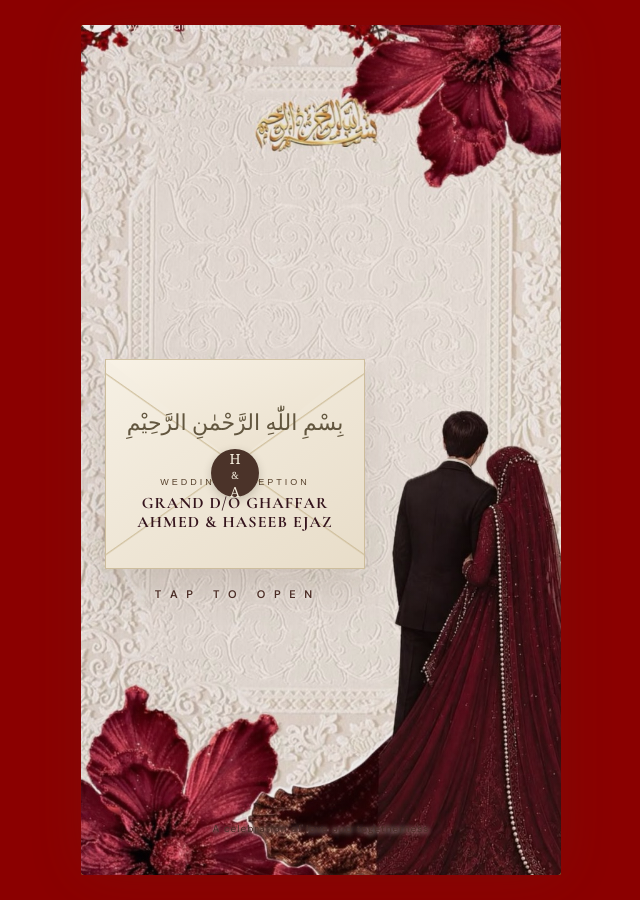
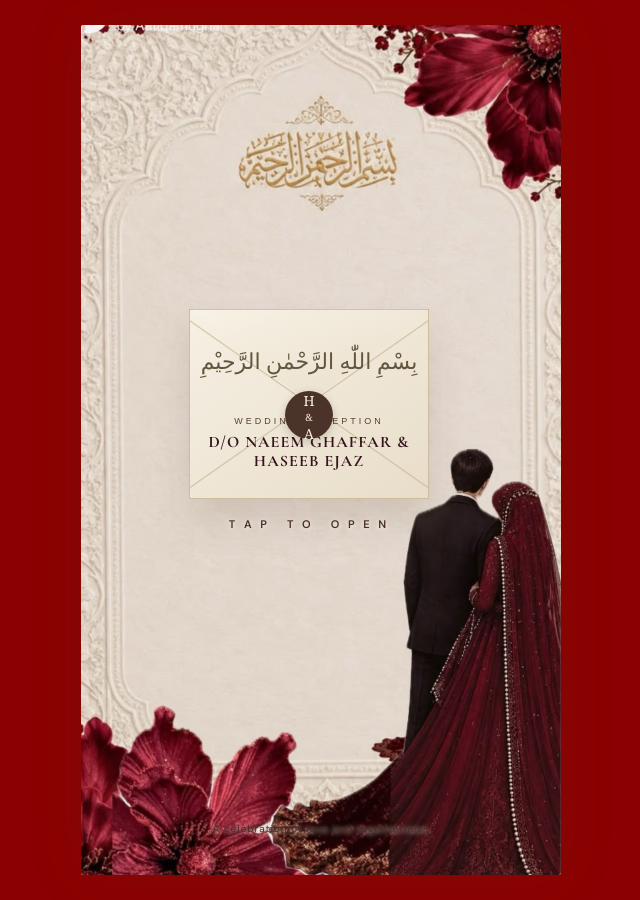
Before and after one commit to hamidmughal1827/wedding-invitation, a plain HTML site: page index.html in a window 1280 px wide. Shown: the whole page, without its empty margins (319-959 px from the left). Drawn offline with nearby package versions, Linux system fonts and the light colour scheme.

Commit message:
first commit

```diff
--- a/index.html
+++ b/index.html
@@ -19,7 +19,7 @@
         <span class="arabic">بِسْمِ اللّٰهِ الرَّحْمٰنِ الرَّحِيْمِ</span>
         <span class="seal">H <i>&</i> A</span>
         <span class="cover-kicker">WEDDING RECEPTION</span>
-        <span class="cover-names">GRAND D/O GHAFFAR AHMED &amp; HASEEB EJAZ<br></span>
+        <span class="cover-names">D/O NAEEM GHAFFAR &amp; HASEEB EJAZ<br></span>
       </button>
       <p class="tap-hint">T A P &nbsp; T O &nbsp; O P E N</p>
       <p class="cover-small">A celebration of love and togetherness</p>
@@ -30,7 +30,7 @@
         <div class="ornament">✧ &nbsp; W E D D I N G &nbsp; R E C E P T I O N &nbsp; ✧</div>
         <p class="script">Together with their families</p>
         <p class="small-caps">Your presence and blessings would mean a great deal to both families.</p>
-        <h1> D/O NAEEM <br>GHAFFAR<span> </span></h1>
+        <h1> GRAND D/O GHAFFAR  <br>AHMED<span> </span></h1>
         <p class="subline">D/O NAEEM GHAFFAR</p>
         <p class="script with">with</p>
         <h1 class="bride"> HASEEB<br><span>EJAZ</span></h1>
--- a/style.css
+++ b/style.css
@@ -3,7 +3,7 @@ html{scroll-behavior:smooth}body{margin:0;background:#8b0000;color:var(--ink);fo
 .invitation{width:min(100%,480px);margin:0 auto;background:var(--paper);min-height:100vh;overflow:hidden;box-shadow:0 0 55px #54493622}
 .cover-screen{min-height:100svh;display:flex;flex-direction:column;align-items:center;justify-content:center;position:relative;padding:30px 24px;background:#e4c45e url("background-cover.jpeg") center/cover no-repeat;overflow:hidden}
 .cover-glow{display:none}
-.envelope{position:relative;width:min(68%,260px);min-height:210px;border:1px solid #cdbd9c;background:linear-gradient(145deg,#f6f0e4,#e8ddc9);box-shadow:0 22px 35px #54452c24;display:flex;flex-direction:column;align-items:center;justify-content:center;padding:32px 10px 18px;cursor:pointer;color:var(--ink);transform:translateY(30px);transition:transform .7s,opacity .7s;z-index:1}
+.envelope{position:relative;width:min(64%,240px);min-height:190px;border:1px solid #cdbd9c;background:linear-gradient(145deg,#f6f0e4,#e8ddc9);box-shadow:0 22px 35px #54452c24;display:flex;flex-direction:column;align-items:center;justify-content:center;padding:28px 8px 16px;cursor:pointer;color:var(--ink);transform:translate(-12px,-30px);transition:transform .7s,opacity .7s;z-index:1}
 .envelope:before,.envelope:after{content:"";position:absolute;inset:0;pointer-events:none}
 .envelope:before{background:linear-gradient(145deg,transparent 49.7%,#c7b58e 50%,transparent 50.5%),linear-gradient(215deg,transparent 49.7%,#c7b58e 50%,transparent 50.5%);opacity:.75}
 .envelope-flap{position:absolute;top:-1px;left:0;width:100%;height:50%;background:linear-gradient(160deg,#f8f2e6,#e8ddc9);clip-path:polygon(0 0,100% 0,50% 100%);border-top:1px solid #d2c3a5;transform-origin:top;transition:transform .8s;z-index:2}
@@ -11,7 +11,7 @@ html{scroll-behavior:smooth}body{margin:0;background:#8b0000;color:var(--ink);fo
 .seal{position:absolute;top:43%;z-index:4;background:var(--green);color:#f6efdf;width:48px;height:48px;border-radius:50%;display:grid;place-items:center;font-family:Georgia,serif;font-size:14px;box-shadow:0 3px 8px #302b1f35}
 .seal i{font-style:normal;font-size:10px}.cover-kicker{font-size:9px;letter-spacing:3px;margin-top:9px;z-index:3;color:#867653}.cover-names{font-family:"Cormorant Garamond",serif;font-weight:700;letter-spacing:1.1px;font-size:16px;line-height:1.2;text-align:center;margin-top:7px;z-index:3}
 .tap-hint{z-index:1;color:#aa9c81;letter-spacing:4px;font-size:10px;margin:28px 0 0}.cover-small{position:absolute;bottom:30px;color:#a99b82;font-size:10px;letter-spacing:1px}
-.cover-screen.opening .envelope{transform:translateY(-100px) scale(1.05);opacity:0}.cover-screen.opening .envelope-flap{transform:rotateX(180deg)}
+.cover-screen.opening .envelope{transform:translateY(-80px) scale(1.05);opacity:0}.cover-screen.opening .envelope-flap{transform:rotateX(180deg)}
 .pages{display:none;opacity:0;transition:opacity .8s}.pages.visible{display:block;opacity:1}.page{min-height:100svh;padding:74px 32px 60px;display:flex;flex-direction:column;align-items:center;justify-content:center;text-align:center;position:relative;background:#e4c45e url("background-pages.jpeg") center/cover no-repeat;border-bottom:1px solid #e4d9c6}
 .hero-page{background:#e4c45e url("background-invitation.jpeg") center/cover no-repeat}
 .page:before{content:"";position:absolute;inset:17px;border:1px solid #d9c9a8;pointer-events:none}.page:after{content:"";position:absolute;inset:23px;border:1px solid #e6dac5;pointer-events:none}
@@ -35,8 +35,8 @@ h1,h2,h3{font-family:"Cormorant Garamond",Georgia,serif;font-weight:600}h1{font-
   color:var(--ink);
 }
 .cover-screen{
-  background-image:linear-gradient(rgba(58,18,28,.08),rgba(58,18,28,.08)),url("background-couple.jpeg");
-  background-position:right center;
+  background-image:linear-gradient(rgba(58,18,28,.04),rgba(58,18,28,.04)),url("background-entrance.jpeg");
+  background-position:center center;
 }
 .hero-page{
   background-image:linear-gradient(rgba(255,251,243,.62),rgba(255,251,243,.62)),url("background-invitation.jpeg");
@@ -77,21 +77,23 @@ h1,h2,h3{font-family:"Cormorant Garamond",Georgia,serif;font-weight:600}h1{font-
   padding-left:34px;
 }
 .envelope,.tap-hint{
-  align-self:flex-start;
+  align-self:center;
   margin-left:0;
 }
 .envelope{margin-top:0}
 .tap-hint{
-  width:min(68%,260px);
+  width:min(64%,240px);
   margin-top:18px;
   text-align:center;
   font-size:11px;
   font-weight:700;
   letter-spacing:3px;
-  transform:translateY(30px);
+  transform:translate(-12px,-30px);
 }
 @media(max-width:600px){
   .cover-screen{background-position:center top}
+  .cover-kicker{font-size:10px;font-weight:600}
+  .cover-names{font-size:15px}
 }
 .hero-page>*{
   width:min(72%,320px);
```
Also changed, not shown: background-entrance.jpeg (added).
